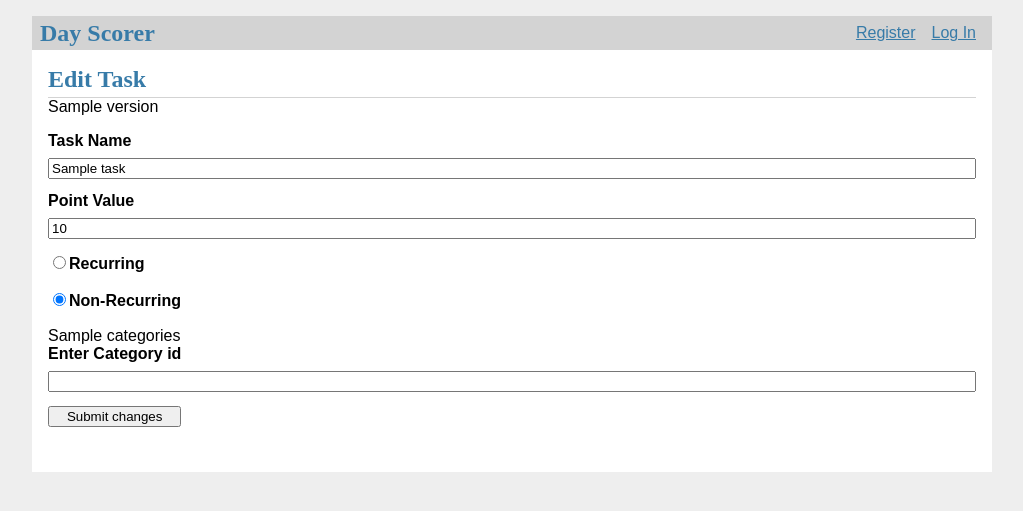
After one commit to rjames711/Life_Scorer, a Flask app: template Life_Scorer/templates/edit_task.html in a window 1280 px wide. The commit adds this page. Shown: the top 511 px of the page, without its empty margins (128-1151 px from the left). Run offline with Flask 2, Linux system fonts and the light colour scheme; the template is opened without the code that fills it: most values are stand-ins (such as "Sample title", 1, 10 or a date in 2020).

Commit message:
Added functionality to update existing tasks

```diff
--- a/Life_Scorer/__init__.py
+++ b/Life_Scorer/__init__.py
@@ -91,11 +91,6 @@ def hello_world():
     return redirect(url_for('login'))
 
 
-@app.route('/hello')
-def hello_world2():
-    return 'Hello, World!2222222'
-
-
 @app.route('/login', methods=('GET', 'POST'))
 def login():
     if 'username' in session:
@@ -129,4 +124,28 @@ def logout():
     session.clear()
     return redirect(url_for('login'))
 
-app.route('')
+
+@app.route('/edit_tasks')
+@login_required
+def edit_tasks():
+    tasks = interface.read_tasks()
+    return render_template('edit_tasks.html',tasks=tasks)
+
+@app.route('/edit_task/<task_id>', methods=('GET', 'POST'))
+@app.route('/edit_task')
+@login_required
+def edit_task(task_id=0):
+    if request.method == 'POST':
+        print(request.form)
+        taskname = request.form['taskname']
+        points = request.form['points']
+        #Need further testing or refactor of below (also error handling)
+        r = {'recurring': 1 , 'non-recurring' : 0 }
+        recur = r[request.form['recurring']]
+        category = request.form['category']
+        interface.update_task(taskname,points,category,recur,task_id)
+        return redirect(url_for('edit_tasks'))
+    if task_id is not 0:
+        task = interface.get_task(task_id)
+    categories = interface.get_categories()
+    return render_template('edit_task.html',task=task, categories=categories)
--- a/Life_Scorer/templates/base.html
+++ b/Life_Scorer/templates/base.html
@@ -14,6 +14,7 @@
       <li><a href="{{ url_for('create_log') }}">Create Log</a>
       <li><a href="{{ url_for('show_log') }}">Show Log</a>
       <li><a href="{{ url_for('create_task') }}">Create Task</a>
+      <li><a href="{{ url_for('edit_tasks') }}">Edit Tasks</a>
     {% else %}
       <li><a href="{{ url_for('register') }}">Register</a>
       <li><a href="{{ url_for('login') }}">Log In</a>
--- a/Life_Scorer/templates/create_log.html
+++ b/Life_Scorer/templates/create_log.html
@@ -14,7 +14,7 @@
 
   <form method="post" id = "logForm">
   {% for task in tasks %}
-  <input type = "button" input id="{{ task.name }}"  class="btn btn-primary btn-lg" onclick="myFunction(this)"
+  <input type = "button" input id="{{ task.name }}"  class="btn btn-primary btn-lg" onclick="get_selection(this)"
   value="{{ task.name }}", style="background-color:#4156f4">
   {% endfor %}
   <input type="text" id="selection" name="selection" value="" placeholder="Make a selection above">
@@ -48,7 +48,7 @@ function submitForm() {
     document.getElementById("logForm").submit();
 }
 
-function myFunction(btn) {
+function get_selection(btn) {
   var old_select = document.getElementById("selection").value;
 
   document.getElementById("selection").value = btn.id;
--- /dev/null
+++ b/Life_Scorer/templates/edit_task.html
@@ -0,0 +1,42 @@
+{% extends 'base.html' %}
+
+{% block header %}
+  <h1>{% block title %}Edit Task{% endblock %}</h1>
+{% endblock %}
+
+{% block content %}
+
+{{ version }}
+  <form method="post">
+    <label for="taskname">Task Name</label>
+    <input name="taskname" value = "{{task.name}}" id="taskname" required>
+
+    <label for="points">Point Value</label>
+    <input type="number" name="points" value={{task.points}} id="points" >
+
+    <label for="recurring">
+    <input type="radio" id="recurring" name="recurring" value="recurring">Recurring
+    </label>
+    <label for="non-recurring">
+    <input type="radio" id = "nonrecurring" name="recurring" value="non-recurring">Non-Recurring
+    </label>
+    {{ categories }}
+    <label for="category">Enter Category id</label>
+    <input type="number" name="category" value = {{task.category}} id="category" >
+    <input type="submit" value="Submit changes">
+  </form>
+<script>
+  window.onload = setRadioCheck();
+  function setRadioCheck(){
+    var recurrence = "{{task.recurring}}"
+    if (recurrence === "1"){
+      radiobtn = document.getElementById("recurring");
+    }
+    else{
+      radiobtn = document.getElementById("nonrecurring");
+    }
+    radiobtn.checked = true;
+  }
+</script>
+
+{% endblock %}
```
Also changed, not shown: Life_Scorer/interface.py (+23 -1 lines), Life_Scorer/templates/edit_tasks.html (added, +24 -0 lines), TODO.txt (+9 -2 lines).
